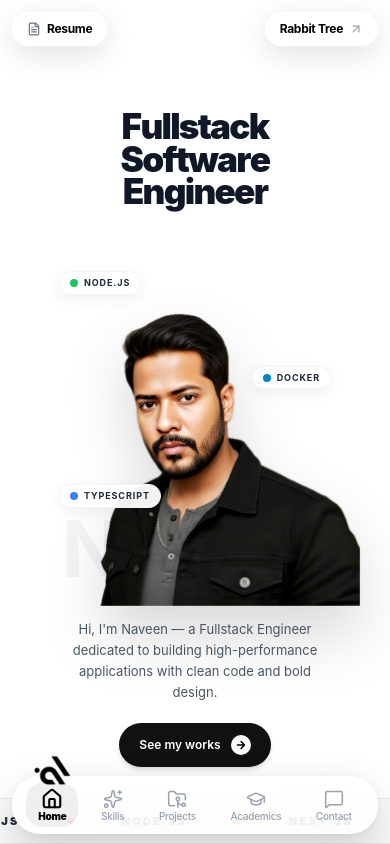
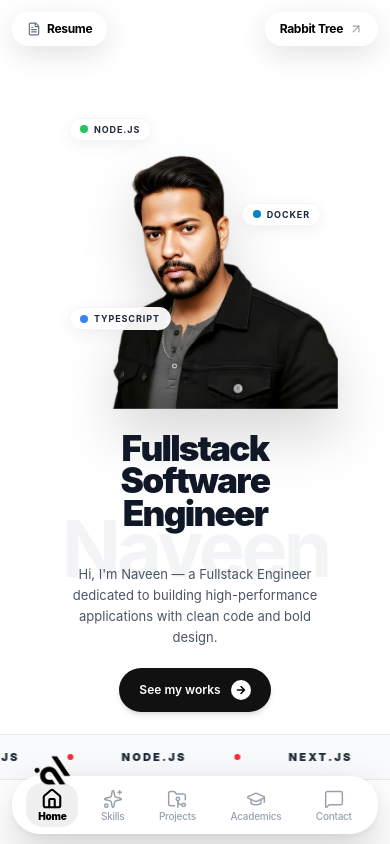
Before and after one commit to sdenaveenkumar/Portfolio, a React (Vite) app: page / in a window 390 px wide. Shown: the top 844 px of the page. Built offline with nearby package versions, Linux system fonts and the light colour scheme; no server answers; a web font is replaced by a local one.

Commit message:
feat(hero): reorder mobile layout with portrait on top followed by headline and bio

```diff
--- a/src/components/Hero.jsx
+++ b/src/components/Hero.jsx
@@ -46,7 +46,7 @@ const Hero = () => {
       animate={{ opacity: 1 }}
       transition={{ duration: 1.2, ease: "easeOut" }}
       style={{ willChange: "opacity" }}
-      className="relative w-full min-h-[100vh] bg-white flex flex-col justify-between overflow-hidden pt-16 sm:pt-20"
+      className="relative w-full min-h-[100vh] bg-white flex flex-col justify-between overflow-hidden pt-16 sm:pt-20 pb-16 sm:pb-20 md:pb-6"
     >
 
       {/* SEMANTIC ACCESSIBLE HEADING FOR SEARCH ENGINES */}
@@ -63,10 +63,10 @@ const Hero = () => {
       </div>
 
       {/* THREE COLUMN FOREGROUND */}
-      <div className="relative z-10 w-full max-w-[1400px] mx-auto px-4 sm:px-6 md:px-8 lg:px-12 grid grid-cols-1 md:grid-cols-3 gap-6 sm:gap-8 md:gap-6 lg:gap-12 items-center flex-1 my-auto py-6 sm:py-8 md:py-10">
+      <div className="relative z-10 w-full max-w-[1400px] mx-auto px-4 sm:px-6 md:px-8 lg:px-12 grid grid-cols-1 md:grid-cols-3 gap-5 sm:gap-6 md:gap-6 lg:gap-12 items-center flex-1 my-auto py-4 sm:py-6 md:py-10">
 
-        {/* LEFT COLUMN */}
-        <div className="flex flex-col justify-center items-center md:items-start text-center md:text-left pt-4 sm:pt-6 md:pt-0 z-20 pointer-events-auto">
+        {/* LEFT COLUMN: Fullstack Software Engineer (Order 2 on mobile, Order 1 on desktop) */}
+        <div className="order-2 md:order-1 flex flex-col justify-center items-center md:items-start text-center md:text-left pt-1 sm:pt-3 md:pt-0 z-20 pointer-events-auto">
           <motion.div
             initial={{ opacity: 0, x: -30 }}
             animate={{ opacity: 1, x: 0 }}
@@ -96,8 +96,8 @@ const Hero = () => {
           </motion.div>
         </div>
 
-        {/* CENTER COLUMN (IMAGE & BADGES) */}
-        <div className="relative flex justify-center items-end h-[40vh] sm:h-[48vh] md:h-[54vh] lg:h-[72vh] xl:h-[80vh] w-full max-w-[280px] sm:max-w-[340px] md:max-w-none md:w-[280px] lg:w-[380px] xl:w-[460px] mx-auto">
+        {/* CENTER COLUMN: IMAGE & BADGES (Order 1 on mobile, Order 2 on desktop) */}
+        <div className="order-1 md:order-2 relative flex justify-center items-end h-[36vh] sm:h-[44vh] md:h-[54vh] lg:h-[72vh] xl:h-[80vh] w-full max-w-[260px] sm:max-w-[320px] md:max-w-none md:w-[280px] lg:w-[380px] xl:w-[460px] mx-auto mt-2 sm:mt-4 md:mt-0">
           <motion.img
             initial={{ opacity: 0, y: 50 }}
             animate={{ opacity: 1, y: 0 }}
@@ -106,7 +106,7 @@ const Hero = () => {
             alt="Naveen Kumar — Fullstack Software Engineer Portrait"
             loading="eager"
             fetchPriority="high"
-            className="w-full h-full object-contain object-bottom relative z-10 filter contrast-[1.05] drop-shadow-2xl rounded-b-none rounded-t-[40px] scale-[1.18] sm:scale-[1.28] md:scale-[1.32] lg:scale-[1.55] xl:scale-[1.72] origin-bottom translate-y-6 sm:translate-y-10 md:translate-y-12 lg:translate-y-20 md:-translate-x-4 lg:-translate-x-8"
+            className="w-full h-full object-contain object-bottom relative z-10 filter contrast-[1.05] drop-shadow-2xl rounded-b-none rounded-t-[40px] scale-[1.10] sm:scale-[1.20] md:scale-[1.32] lg:scale-[1.55] xl:scale-[1.72] origin-bottom translate-y-3 sm:translate-y-6 md:translate-y-12 lg:translate-y-20 md:-translate-x-4 lg:-translate-x-8"
           />
 
           {/* Floating Badges (Fluid offsets preventing edge collisions on mobile & tablet) */}
@@ -115,8 +115,8 @@ const Hero = () => {
           {floatingBadge("TYPESCRIPT", "auto", "left-1 sm:left-3 md:left-[-4%] lg:left-[-6%]", "auto", "bottom-[22%] sm:bottom-[26%]", 2, "#3b82f6")}
         </div>
 
-        {/* RIGHT COLUMN */}
-        <div className="flex flex-col justify-center items-center md:items-end text-center md:text-right pt-2 sm:pt-4 md:pt-0 -mt-2 md:-mt-10 lg:-mt-20 z-20">
+        {/* RIGHT COLUMN: BIO & CTA (Order 3) */}
+        <div className="order-3 md:order-3 flex flex-col justify-center items-center md:items-end text-center md:text-right pt-2 sm:pt-4 md:pt-0 -mt-1 md:-mt-10 lg:-mt-20 z-20">
           <motion.p
             initial={{ opacity: 0, y: 20 }}
             animate={{ opacity: 1, y: 0 }}
```
